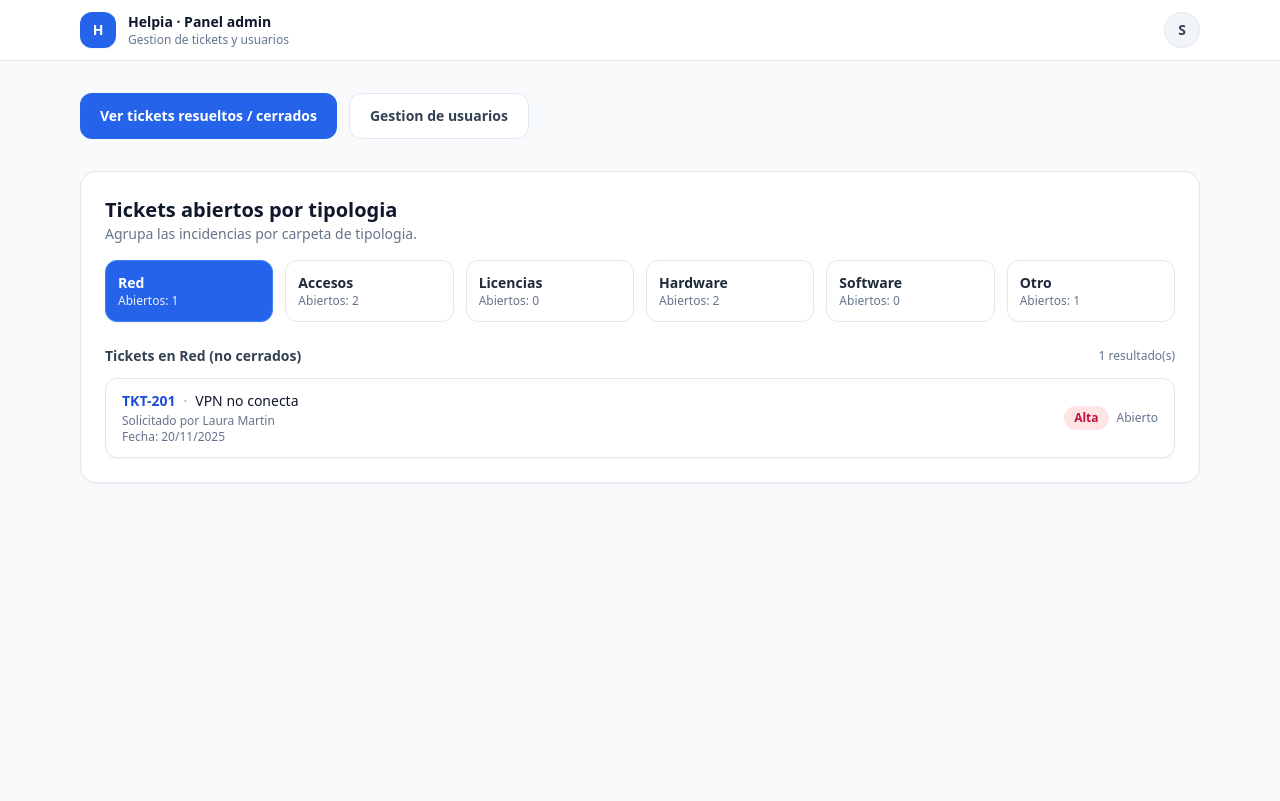
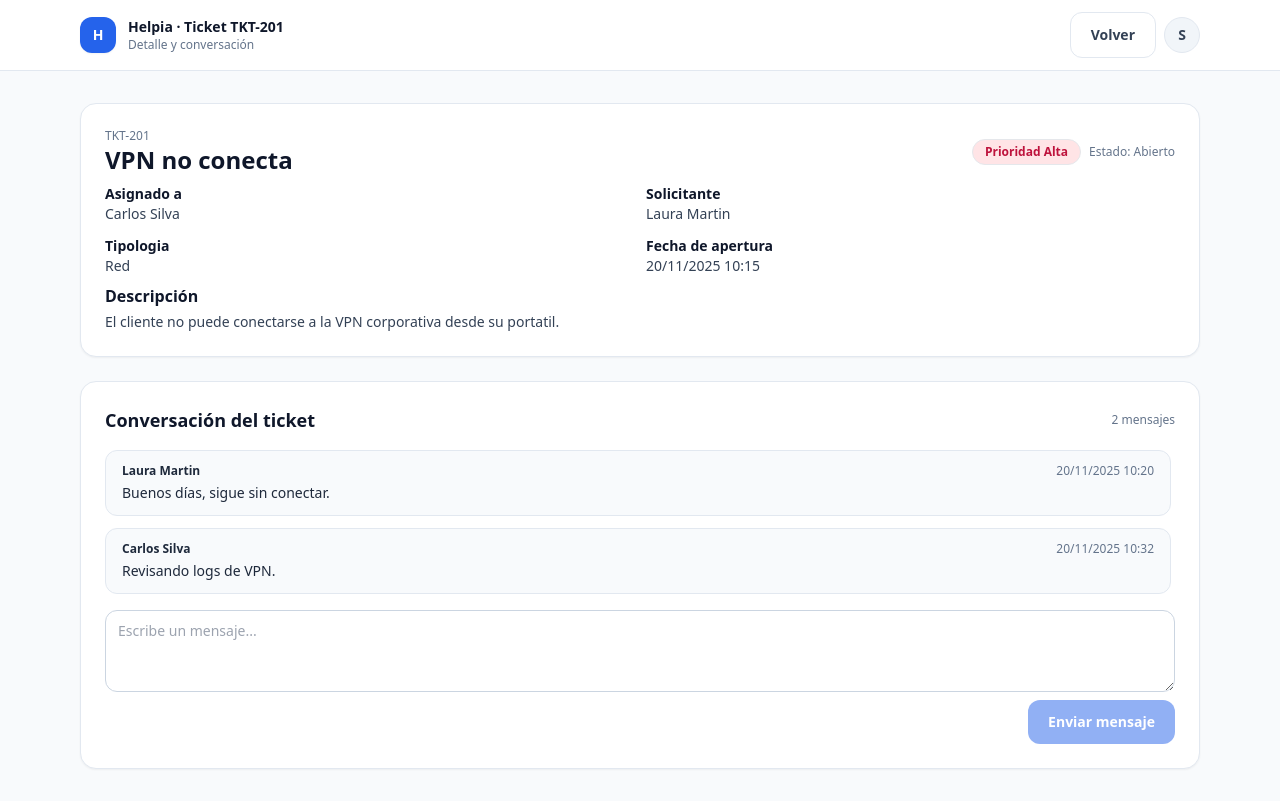
Before and after one commit to RogerMDev/helpdesk-ia, a React (Vite) app in the folder frontend/: page /tickets/1 in a window 1280 px wide. Before the commit this address led to /admin. Built offline with nearby package versions, Linux system fonts and the light colour scheme; sample sign-in values are in the browser's storage.

Commit message:
Tickets screen added

```diff
--- a/frontend/src/App.jsx
+++ b/frontend/src/App.jsx
@@ -7,6 +7,7 @@ import Register from './pages/auth/Register.jsx'
 import TicketsHome from './pages/tickets/TicketsHome.jsx'
 import NewTicket from './pages/tickets/NewTicket.jsx'
 import Profile from './pages/account/Profile.jsx'
+import TicketDetail from './pages/tickets/TicketDetail.jsx'
 import RequireAuth from './router/RequireAuth.jsx'
 import RequireAdmin from './router/RequireAdmin.jsx'
 import AdminDashboard from './pages/admin/AdminDashboard.jsx'
@@ -48,6 +49,14 @@ export default function App() {
         }
       />
       <Route
+        path="/tickets/:id"
+        element={
+          <RequireAuth>
+            <TicketDetail />
+          </RequireAuth>
+        }
+      />
+      <Route
         path="/admin"
         element={
           <RequireAdmin>
--- /dev/null
+++ b/frontend/src/pages/tickets/TicketDetail.jsx
@@ -0,0 +1,237 @@
+import { useMemo, useRef, useState, useEffect } from 'react'
+import { useNavigate, useParams } from 'react-router-dom'
+import { useAuth } from '../../context/AuthContext.jsx'
+import Button from '../../components/ui/Button.jsx'
+
+const MOCK_TICKETS = {
+  'TKT-201': {
+    id: 'TKT-201',
+    title: 'VPN no conecta',
+    description: 'El cliente no puede conectarse a la VPN corporativa desde su portatil.',
+    requester: 'Laura Martin',
+    assignee: 'Carlos Silva',
+    priority: 'Alta',
+    status: 'Abierto',
+    openedAt: '20/11/2025 10:15',
+    category: 'Red',
+  },
+  'TKT-205': {
+    id: 'TKT-205',
+    title: 'Portatil no enciende',
+    description: 'Equipo Dell no enciende tras actualización. Se requiere revisión de hardware.',
+    requester: 'Carlos Silva',
+    assignee: 'Equipo IT',
+    priority: 'Alta',
+    status: 'En progreso',
+    openedAt: '15/11/2025 09:40',
+    category: 'Hardware',
+  },
+}
+
+const MOCK_MESSAGES = [
+  { id: 1, author: 'Laura Martin', text: 'Buenos días, sigue sin conectar.', timestamp: '20/11/2025 10:20' },
+  { id: 2, author: 'Carlos Silva', text: 'Revisando logs de VPN.', timestamp: '20/11/2025 10:32' },
+]
+
+function priorityClasses(priority) {
+  switch (priority) {
+    case 'Alta':
+      return 'bg-rose-100 text-rose-700'
+    case 'Media':
+      return 'bg-amber-100 text-amber-700'
+    case 'Baja':
+    default:
+      return 'bg-slate-100 text-slate-700'
+  }
+}
+
+export default function TicketDetail() {
+  const { id } = useParams()
+  const navigate = useNavigate()
+  const { user, logout } = useAuth()
+  const [input, setInput] = useState('')
+  const [messages, setMessages] = useState(MOCK_MESSAGES)
+  const [showMenu, setShowMenu] = useState(false)
+  const menuRef = useRef(null)
+
+  const ticket = useMemo(() => MOCK_TICKETS[id] || MOCK_TICKETS['TKT-201'], [id])
+  const avatarInitial = (user?.name || user?.email || '?').charAt(0).toUpperCase()
+
+  useEffect(() => {
+    const handler = (e) => {
+      if (showMenu && menuRef.current && !menuRef.current.contains(e.target)) {
+        setShowMenu(false)
+      }
+    }
+    document.addEventListener('mousedown', handler)
+    return () => document.removeEventListener('mousedown', handler)
+  }, [showMenu])
+
+  const sendMessage = () => {
+    if (!input.trim()) return
+    const now = new Date()
+    const stamp = now.toLocaleString('es-ES', {
+      day: '2-digit',
+      month: '2-digit',
+      year: 'numeric',
+      hour: '2-digit',
+      minute: '2-digit',
+    })
+    setMessages((prev) => [
+      ...prev,
+      { id: prev.length + 1, author: user?.name || 'Usuario', text: input.trim(), timestamp: stamp },
+    ])
+    setInput('')
+  }
+
+  return (
+    <div className="min-h-screen bg-slate-50 flex flex-col">
+      <header className="w-full bg-white border-b border-slate-200">
+        <div className="mx-auto max-w-6xl px-4 py-3 flex items-center justify-between gap-4">
+          <div className="flex items-center gap-3">
+            <div className="h-9 w-9 rounded-xl bg-blue-600 shadow-sm flex items-center justify-center">
+              <span className="text-white text-sm font-semibold">H</span>
+            </div>
+            <div className="flex flex-col">
+              <span className="text-sm font-semibold text-slate-900">Helpia · Ticket {ticket.id}</span>
+              <span className="text-xs text-slate-500">Detalle y conversación</span>
+            </div>
+          </div>
+
+          <div className="flex items-center gap-2">
+            <Button variant="ghost" onClick={() => navigate('/tickets')} className="border border-slate-200 text-slate-700">
+              Volver
+            </Button>
+            <div className="relative" ref={menuRef}>
+              <button
+                type="button"
+                onClick={() => setShowMenu((v) => !v)}
+                className="h-9 w-9 rounded-full bg-slate-100 border border-slate-200 flex items-center justify-center text-sm font-semibold text-slate-700 hover:bg-slate-200 transition"
+                title="Menu de usuario"
+              >
+                {avatarInitial}
+              </button>
+              {showMenu && (
+                <div className="absolute right-0 mt-2 w-44 rounded-xl border border-slate-200 bg-white shadow-lg py-1">
+                  <button
+                    type="button"
+                    onClick={() => {
+                      setShowMenu(false)
+                      navigate('/account')
+                    }}
+                    className="w-full text-left px-3 py-2 text-sm text-slate-700 hover:bg-slate-50"
+                  >
+                    Perfil
+                  </button>
+                  <button
+                    type="button"
+                    onClick={() => {
+                      setShowMenu(false)
+                      logout()
+                      navigate('/login', { replace: true })
+                    }}
+                    className="w-full text-left px-3 py-2 text-sm text-rose-600 hover:bg-rose-50"
+                  >
+                    Logout
+                  </button>
+                </div>
+              )}
+            </div>
+          </div>
+        </div>
+      </header>
+
+      <main className="flex-1">
+        <div className="mx-auto max-w-6xl px-4 py-8 space-y-6">
+          <div className="bg-white border border-slate-200 rounded-2xl shadow-sm p-6 space-y-4">
+            <div className="flex flex-col gap-2">
+              <div className="flex flex-col sm:flex-row sm:items-center sm:justify-between gap-2">
+                <div>
+                  <p className="text-xs text-slate-500">{ticket.id}</p>
+                  <h1 className="text-2xl font-semibold text-slate-900">{ticket.title}</h1>
+                </div>
+                <div className="flex items-center gap-2">
+                  <span
+                    className={
+                      'inline-flex items-center rounded-full px-3 py-1 text-xs font-semibold border ' +
+                      priorityClasses(ticket.priority)
+                    }
+                  >
+                    Prioridad {ticket.priority}
+                  </span>
+                  <span className="text-xs text-slate-500">Estado: {ticket.status}</span>
+                </div>
+              </div>
+
+              <div className="grid grid-cols-1 sm:grid-cols-2 gap-3 text-sm text-slate-700">
+                <div>
+                  <p className="font-semibold text-slate-900">Asignado a</p>
+                  <p>{ticket.assignee}</p>
+                </div>
+                <div>
+                  <p className="font-semibold text-slate-900">Solicitante</p>
+                  <p>{ticket.requester}</p>
+                </div>
+                <div>
+                  <p className="font-semibold text-slate-900">Tipologia</p>
+                  <p>{ticket.category}</p>
+                </div>
+                <div>
+                  <p className="font-semibold text-slate-900">Fecha de apertura</p>
+                  <p>{ticket.openedAt}</p>
+                </div>
+              </div>
+
+              <div>
+                <p className="font-semibold text-slate-900">Descripción</p>
+                <p className="text-sm text-slate-700 mt-1">{ticket.description}</p>
+              </div>
+            </div>
+          </div>
+
+          <section className="bg-white border border-slate-200 rounded-2xl shadow-sm p-6 space-y-4">
+            <div className="flex items-center justify-between">
+              <h2 className="text-lg font-semibold text-slate-900">Conversación del ticket</h2>
+              <span className="text-xs text-slate-500">{messages.length} mensajes</span>
+            </div>
+
+            <div className="space-y-3 max-h-80 overflow-y-auto pr-1">
+              {messages.map((m) => (
+                <div
+                  key={m.id}
+                  className="rounded-xl border border-slate-200 bg-slate-50 px-4 py-3"
+                >
+                  <div className="flex items-center justify-between text-xs text-slate-500">
+                    <span className="font-semibold text-slate-800">{m.author}</span>
+                    <span>{m.timestamp}</span>
+                  </div>
+                  <p className="text-sm text-slate-800 mt-1">{m.text}</p>
+                </div>
+              ))}
+              {messages.length === 0 && (
+                <div className="rounded-xl border border-dashed border-slate-300 bg-slate-50 px-4 py-6 text-center text-sm text-slate-500">
+                  No hay mensajes aún. Escribe el primero.
+                </div>
+              )}
+            </div>
+
+            <div className="space-y-2">
+              <textarea
+                value={input}
+                onChange={(e) => setInput(e.target.value)}
+                placeholder="Escribe un mensaje..."
+                className="w-full rounded-xl border border-slate-300 bg-white px-3 py-2.5 text-sm outline-none focus:ring-2 focus:ring-blue-600"
+                rows={3}
+              />
+              <div className="flex justify-end">
+                <Button onClick={sendMessage} disabled={!input.trim()}>
+                  Enviar mensaje
+                </Button>
+              </div>
+            </div>
+          </section>
+        </div>
+      </main>
+    </div>
+  )
+}
```
Also changed, not shown: 1 other file (tests, documents, lock files or other folders).
